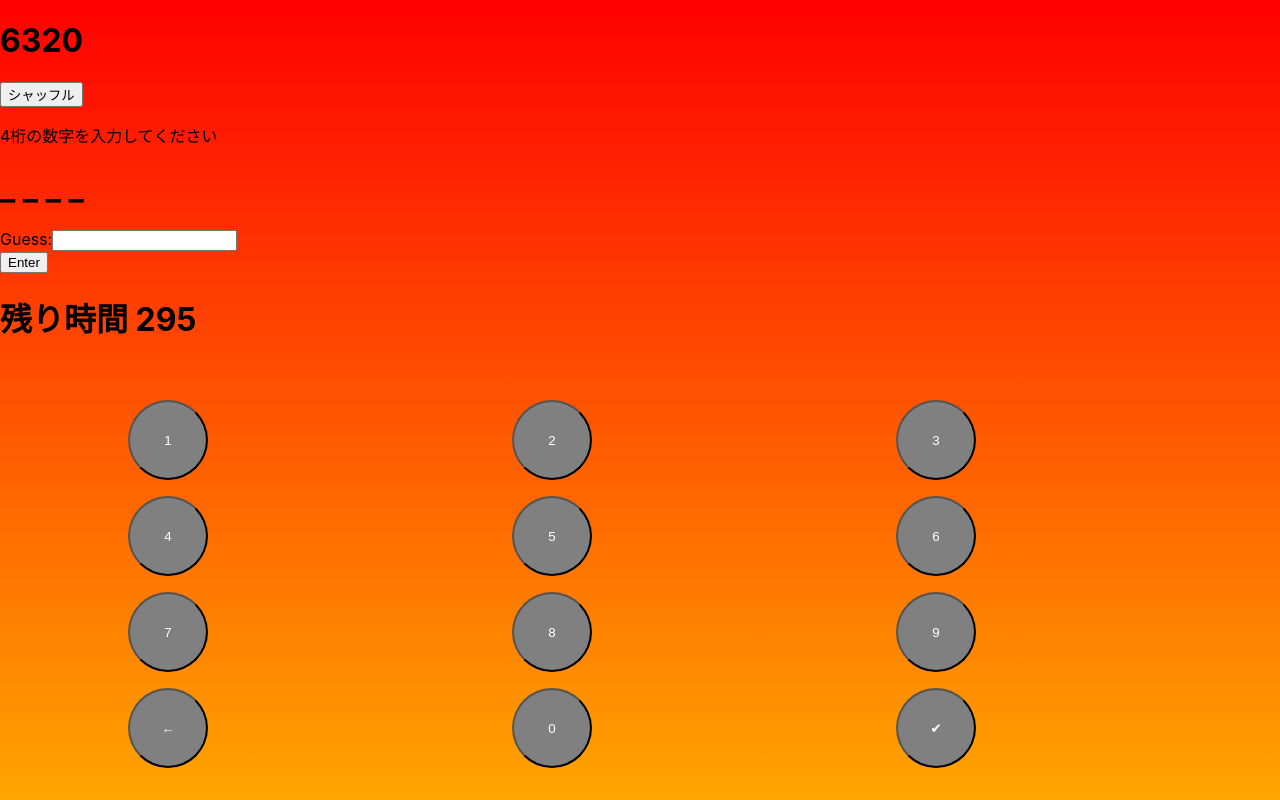
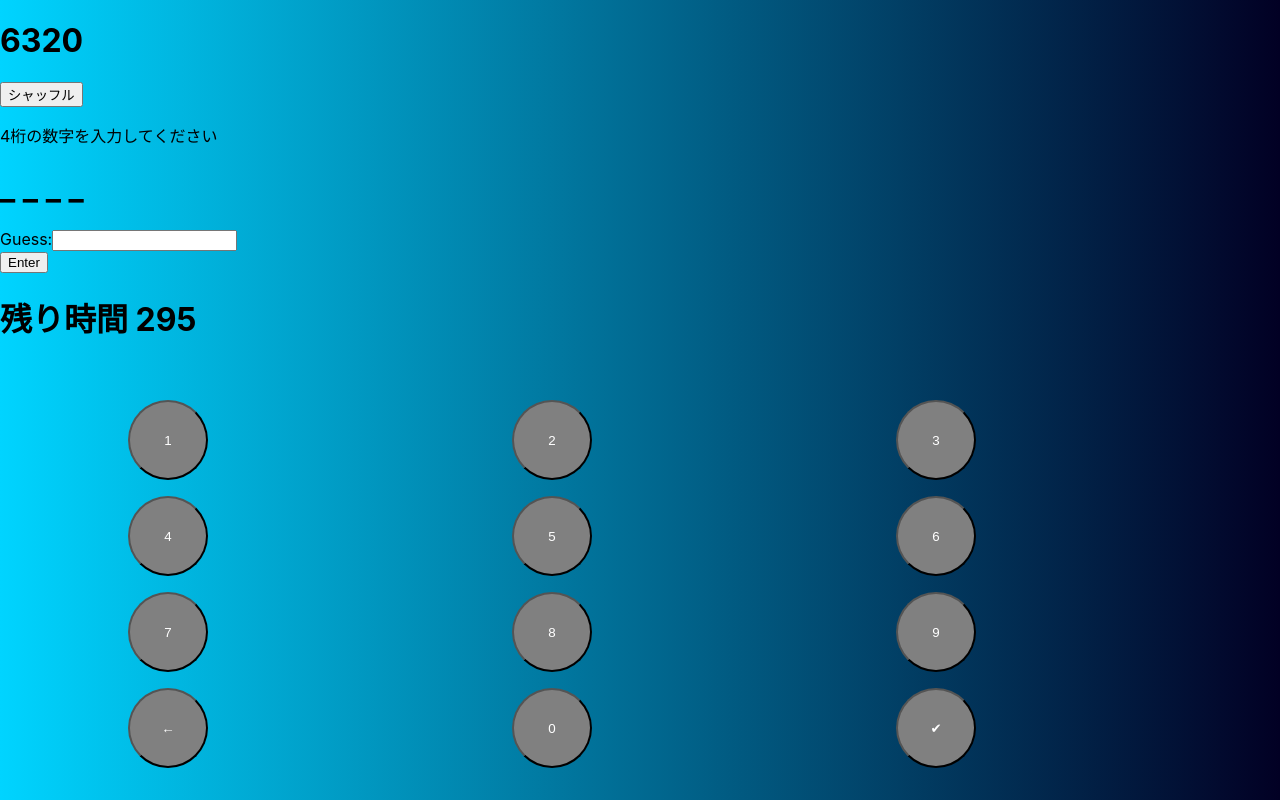
Before and after one commit to sunoco262/21_1021_test, a React (Create React App) app: page / in a window 1280 px wide. Built offline with nearby package versions, Linux system fonts and the light colour scheme.

Commit message:
背景の色を変更しました。

```diff
--- a/src/App.css
+++ b/src/App.css
@@ -1,6 +1,6 @@
 .body{
   position:absolute;
-  background: linear-gradient(red, orange);
+  background: linear-gradient(270deg ,rgb(2,0,36), rgb(0,212,255));
   top: 0;
   left:0;
   width:100vw;
```
